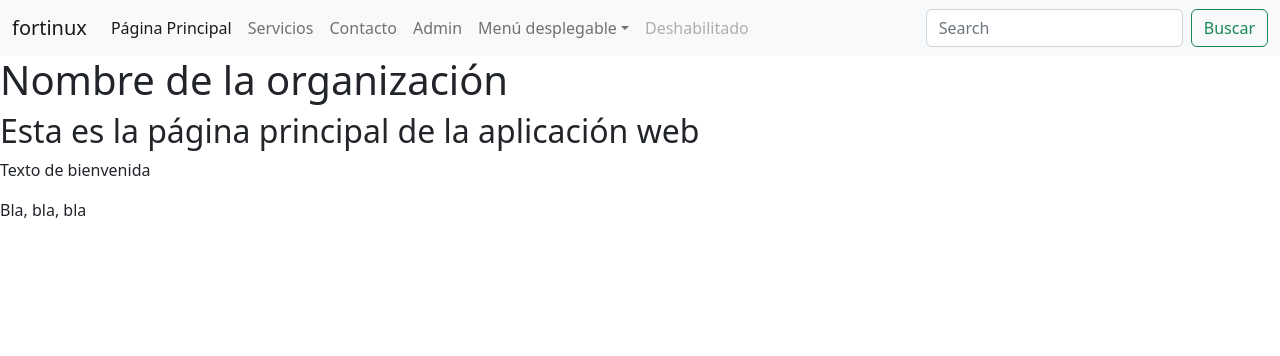
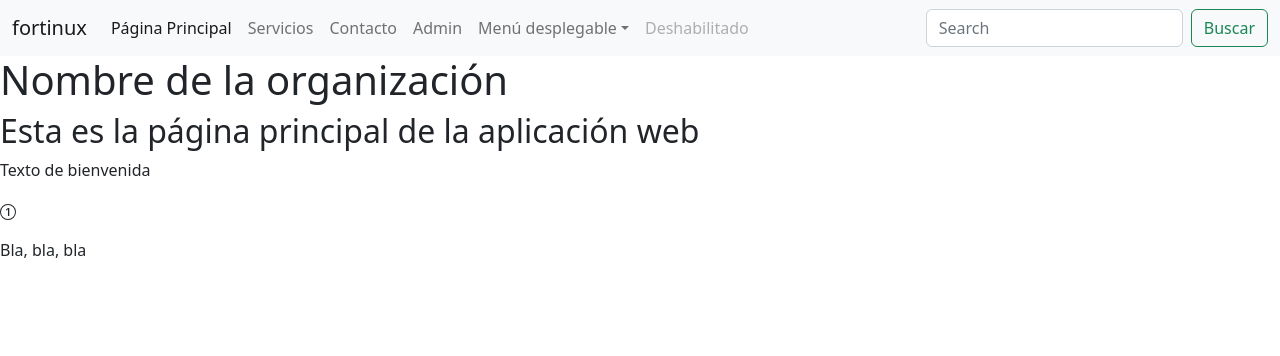
Before and after one commit to fortinux/curso2022oct25, a Flask app: page / in a window 1280 px wide. Shown: the top 356 px of the page. Run offline with Flask 2, Linux system fonts and the light colour scheme.

Commit message:
Agregada imagen a index.html

```diff
--- a/templates/index.html
+++ b/templates/index.html
@@ -12,6 +12,9 @@
 	{% block content %}
 	<h2> Esta es la página principal de la aplicación web </h2>
 	<p> Texto de bienvenida </p>
+	<p><svg xmlns="http://www.w3.org/2000/svg" width="16" height="16" fill="currentColor" class="bi bi-1-circle" viewBox="0 0 16 16">
+  <path d="M1 8a7 7 0 1 0 14 0A7 7 0 0 0 1 8Zm15 0A8 8 0 1 1 0 8a8 8 0 0 1 16 0ZM9.283 4.002V12H7.971V5.338h-.065L6.072 6.656V5.385l1.899-1.383h1.312Z"/>
+	</svg></p>
 	<p> Bla, bla, bla </p>
 	{% endblock %}
 </body>
```
